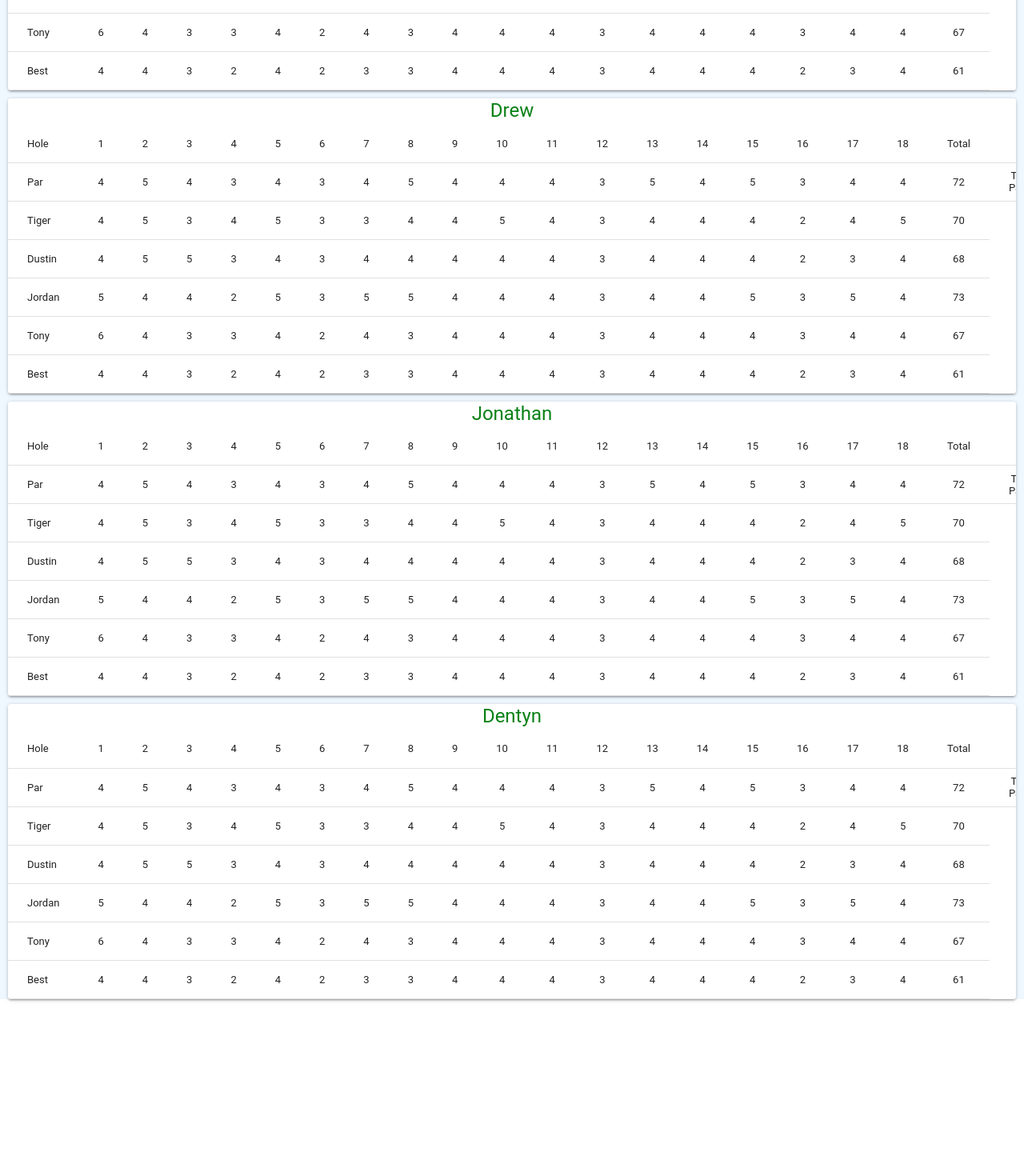
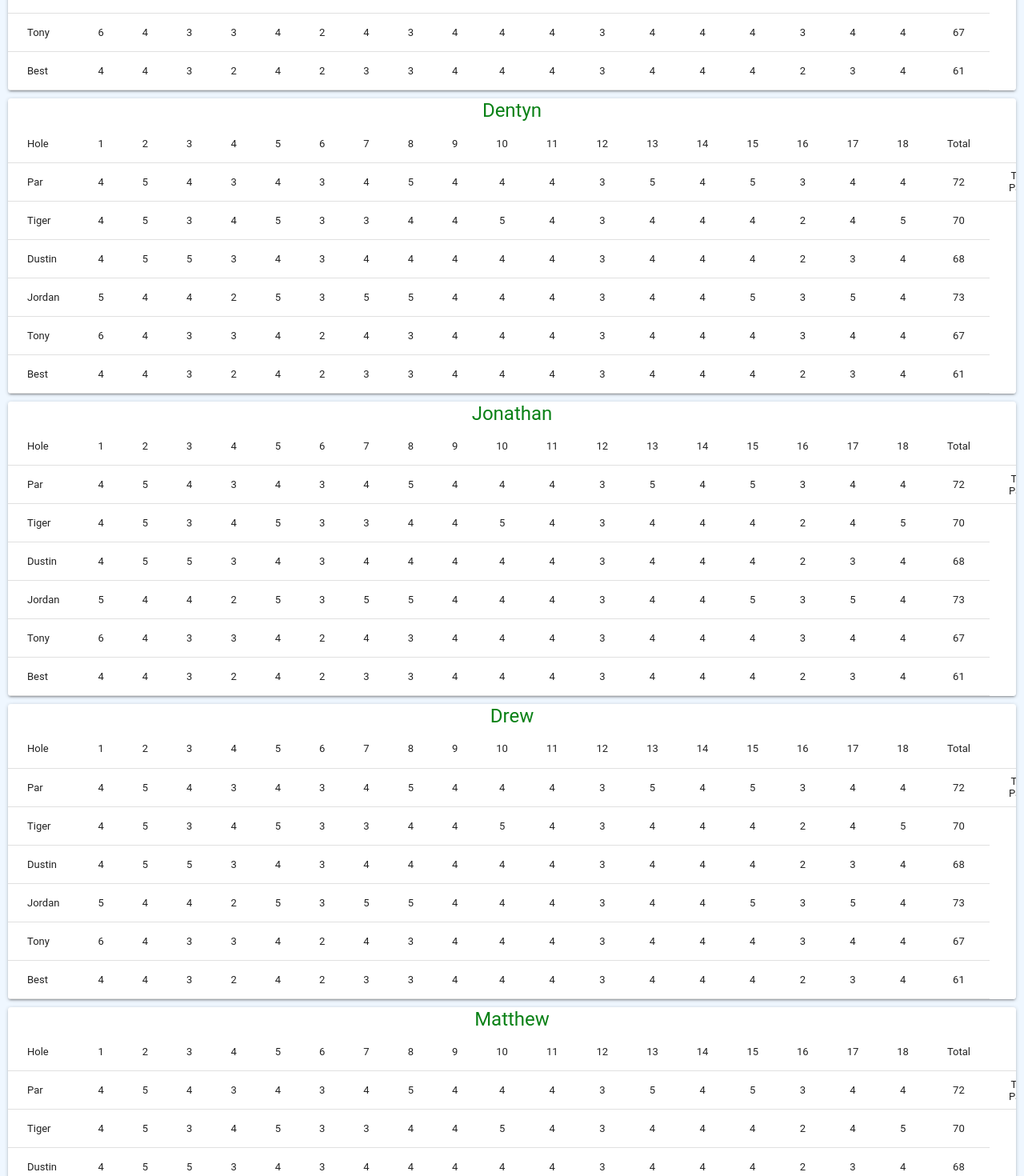
Before and after one commit to MatthewCrocker7/golf-best-ball, a React app: page / in a window 1280 px wide. Shown: the part 360-1830 px from the top of the page at 80% size. Before the commit the page ends 1619 px from the top, so only its background shows below. Built offline with nearby package versions, Linux system fonts and the light colour scheme.

Commit message:
Deploy to heroku

```diff
--- a/src/client/draft/PlayerTurn.js
+++ b/src/client/draft/PlayerTurn.js
@@ -19,6 +19,7 @@ const checkDraftCompletion = (players) => {
   const count = players.map(x => x.golfers.length).reduce(sum);
 
   if (count === checkSum) {
+    // Send to server, load game board
     return true;
   }
   return false;
--- a/src/client/game/Game.js
+++ b/src/client/game/Game.js
@@ -1,7 +1,8 @@
 import React from 'react';
 import PropTypes from 'prop-types';
+import { connect } from 'react-redux';
 import { withStyles } from '@material-ui/core/styles';
-import Player from './PlayerScoreCard';
+import PlayerScoreCard from './PlayerScoreCard';
 
 const styles = () => ({
   root: {
@@ -11,20 +12,28 @@ const styles = () => ({
   }
 });
 
+const mapStateToProps = state => ({
+  players: state.players,
+});
+
 const Game = (props) => {
-  const { classes } = props;
+  const { classes, players } = props;
   return (
     <div className={classes.root}>
-      <Player name="Matthew" playerId={1} />
-      <Player name="Drew" playerId={1} />
-      <Player name="Jonathan" playerId={1} />
-      <Player name="Dentyn" playerId={1} />
+      {players.map(player => (
+        <PlayerScoreCard name={player.name} golfers={player.golfers} />
+      ))}
+      <PlayerScoreCard name="Matthew" />
+      <PlayerScoreCard name="Drew" />
+      <PlayerScoreCard name="Jonathan" />
+      <PlayerScoreCard name="Dentyn" />
     </div>
   );
 };
 
 Game.propTypes = {
-  classes: PropTypes.object.isRequired
+  classes: PropTypes.object.isRequired,
+  players: PropTypes.array.isRequired
 };
 
-export default withStyles(styles)(Game);
+export default connect(mapStateToProps)(withStyles(styles)(Game));
--- a/src/client/game/gameComponents/GameHeader.js
+++ b/src/client/game/gameComponents/GameHeader.js
@@ -1,5 +1,5 @@
 import React from 'react';
-import PropTypes from 'prop-types';
+// import PropTypes from 'prop-types';
 import TableBody from '@material-ui/core/TableBody';
 import TableCell from '@material-ui/core/TableCell';
 import TableRow from '@material-ui/core/TableRow';
@@ -13,9 +13,7 @@ const styles = () => ({
 
 const sum = holes => holes.map(x => x.par).reduce((total, num) => total + num);
 
-const GameHeader = (props) => {
-  const { classes } = props;
-
+const GameHeader = () => {
   return (
     <TableBody>
       <TableRow>
```
Also changed, not shown: src/client/game/PlayerScoreCard.js (+12 -1 lines), 1 other file (tests, documents, lock files or other folders).
